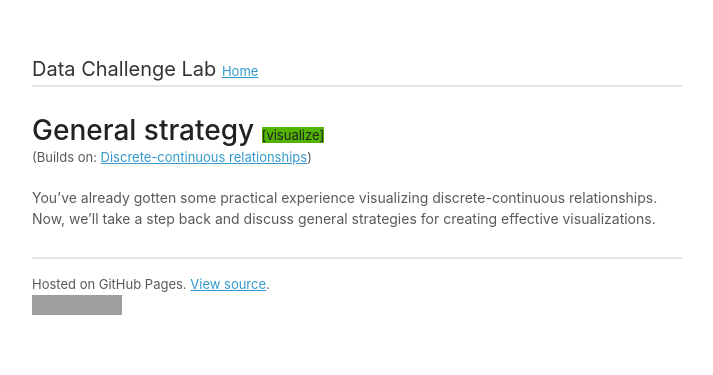
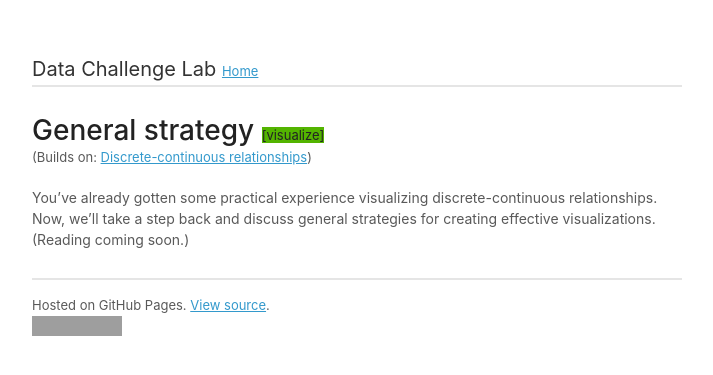
Before and after one commit to dcl-2019-01/curriculum, a Jekyll site: the page built from docs/vis-strategy.md, in a window 1280 px wide, cut to the strip 0-375 px from the top of the page. Shown: the whole strip, without its empty margins (283-996 px from the left). Built offline with Jekyll 4.4.1, drawn with Linux system fonts in a browser that asks for light colours; our own code applies the rules of GitHub Pages for plain Markdown files; a script that is not in the unit is left out; grey boxes are pictures that could not be loaded.

Commit message:
Update for Week 2

```diff
--- a/docs/vis-strategy.md
+++ b/docs/vis-strategy.md
@@ -9,4 +9,4 @@ title: General strategy
 
 You've already gotten some practical experience visualizing discrete-continuous
 relationships. Now, we'll take a step back and discuss general strategies for
-creating effective visualizations.
+creating effective visualizations. (Reading coming soon.)
--- a/units/vis-strategy.yml
+++ b/units/vis-strategy.yml
@@ -4,9 +4,9 @@ theme: visualize
 desc: |
   You've already gotten some practical experience visualizing discrete-continuous
   relationships. Now, we'll take a step back and discuss general strategies for
-  creating effective visualizations.
+  creating effective visualizations. (Reading coming soon.)
 
 needs: [vis-discrete-continuous]
 
-readings:
+#readings:
 # - book:
```
